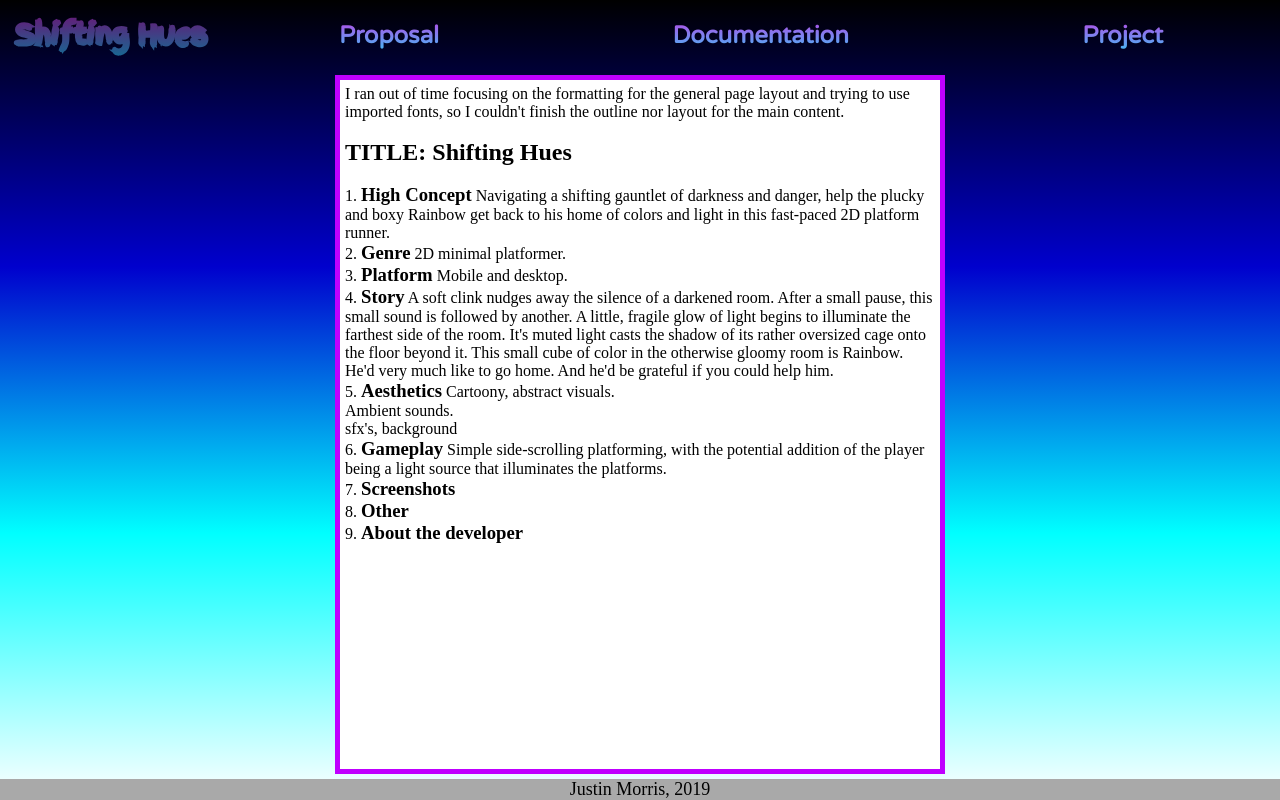
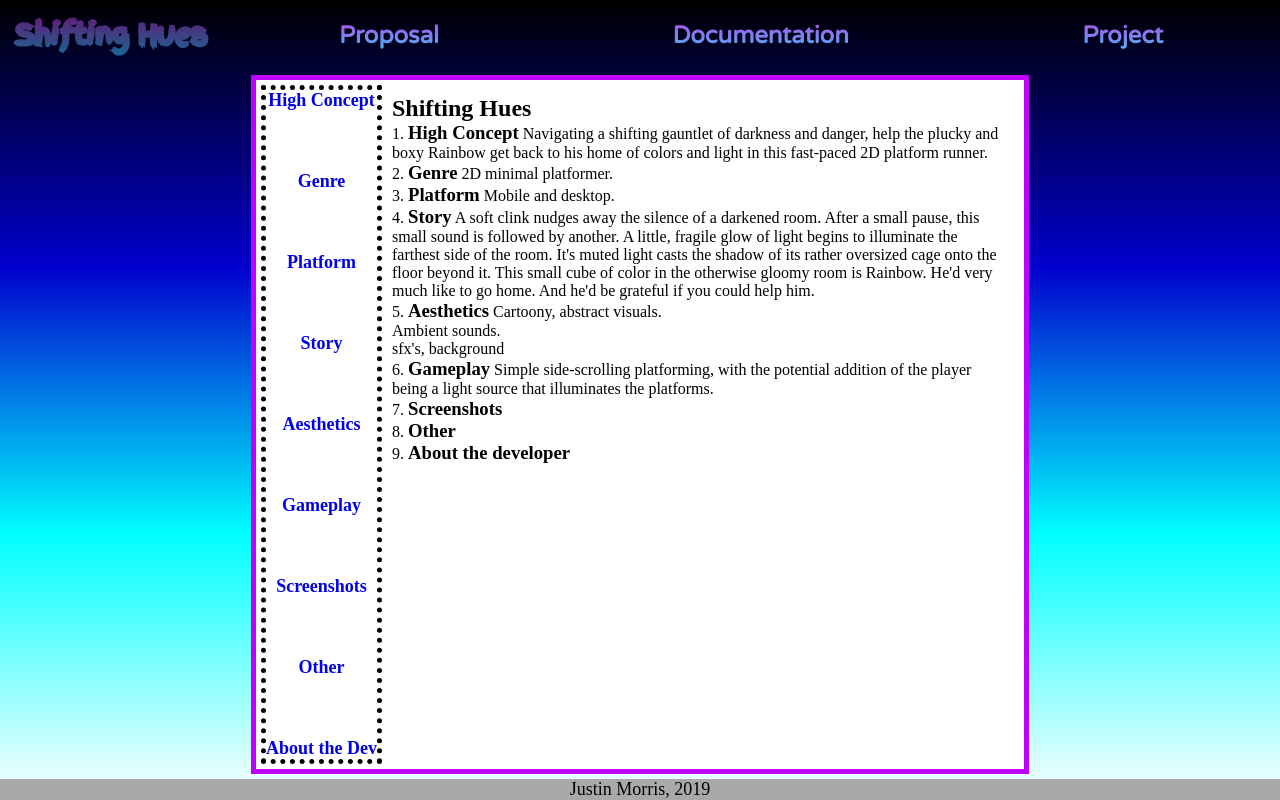
Before and after one commit to jmortiger/IGME230, a PHP site: page /project1/proposal.html in a window 1280 px wide. Run offline with PHP 8.4, Linux system fonts and the light colour scheme.

Commit message:
Tons of progress; scroll prob fixed; page specific styling started

```diff
--- a/230/Website File Structure/project1/css/main.css
+++ b/230/Website File Structure/project1/css/main.css
@@ -7,8 +7,10 @@
     font-family: Geostar;
     src: url("../media/Geostar-Regular.ttf");
 }*/
+/*FIXES HORIZONTAL SCROLL PROBLEM*/
 html {
-    width: 100vw;
+    width: 100%;
+    height: 100%;
 }
 @font-face {
     font-family: Finger Paint;
@@ -21,34 +23,31 @@ html {
 /******** grid ********/
 header {
     grid-area: header;
-    width: 100vw;
+    margin-bottom: 10px;
     /*background-color: black;*/
-    margin-bottom: 10px;
-    /*margin-left: 0px;
-    margin-right: 0px;*/
 }
 #mainContent {
     grid-area: main;
-    outline: 5px solid #bf00ff;
     padding: 5px;
     margin-bottom: 5px;
+    outline: 5px solid #bf00ff;
     background-color: white;
 }
 footer {
     grid-area: footer;
     margin-top: 5px;
+    height: auto;
     background-color: darkgray;
-    height: auto;
     text-align: center;
     font-size: large;
 }
 
 #wrapper {
     height: 100vh;
-    width: 100vw;
+    width: 100%;
     display: grid;
     grid-template-rows: min-content auto min-content;
-    grid-template-columns: 20vw auto 20vw;
+    grid-template-columns: 20% auto 20%;
     grid-template-areas: "header header header" ". main ." "footer footer footer";
     justify-content: stretch;
     background-image: linear-gradient(black, mediumblue, aqua, white);
@@ -60,7 +59,6 @@ footer {
 }*/
 header nav {
     margin: 0px;
-    /*width: 99vw;*/
     display: flex;
     flex-direction: row;
     justify-content: space-between;
@@ -97,7 +95,7 @@ h1 {
     font-size: 1.5em;
 }
 
-nav a {
+nav a, nav a:link, nav a:visited {
     font-size: large;
     font-weight: bold;
     transition: opacity .5s ease-in-out;
@@ -112,7 +110,6 @@ nav a:hover {
 }
 
 a:link, a:hover, a:visited {
-    color: black;
     text-decoration: none;
 }
 
@@ -125,11 +122,11 @@ ol {
     list-style-position: inside;
 }
 /*Temp responsive design for main content: replace w/ page-specific method of stopping single lines of content from spanning the main content obj*/
-@media screen and (min-width: 1000px){
+/*@media screen and (min-width: 1000px){
     #wrapper {
         grid-template-columns: 1fr 600px 1fr;
     }
-}
+}*/
 
 /*RESPONSIVE FOR NAVBAR: Up to 538px*/
 @media screen and (max-width: 675px) {
--- /dev/null
+++ b/230/Website File Structure/project1/css/proposal.css
@@ -0,0 +1,36 @@
+@import "main.css";
+/*Add something here to indicate this is the page you're on.*/
+#navlink2 {
+
+}
+
+#mainFlex {
+    display: flex;
+    flex-direction: row;
+
+    height: 100%;
+}
+#sideNav {
+    flex: 0 0 auto;
+
+    display: flex;
+    flex-direction: column;
+    justify-content: space-between;
+    outline: 5px dotted black;
+    /*outline: 5px solid pink;*/
+    /*padding: 5px;*/
+    margin: 5px;
+}
+#contentList {
+    flex: 1 1 auto;
+
+    /*outline: 5px dotted black;*/
+    /*outline: 5px solid pink;*/
+    padding: 5px;
+    margin: 5px;
+}
+
+.sideNavObj {
+    display: block;
+    text-align: center;
+}
--- a/230/Website File Structure/project1/proposal.html
+++ b/230/Website File Structure/project1/proposal.html
@@ -6,7 +6,7 @@
     <title>Shifting Hues - Proposal Page</title>
     <!--<link href="https://fonts.googleapis.com/css?family=Finger+Paint" rel="stylesheet">
     <link href="https://fonts.googleapis.com/css?family=Geostar" rel="stylesheet">-->
-    <link href="css/main.css" type="text/css" rel="stylesheet">
+    <link href="css/proposal.css" type="text/css" rel="stylesheet">
 </head>
 <body>
     <div id="wrapper">
@@ -19,37 +19,52 @@
             </nav>
         </header>
         <div class="mainGridObj" id="mainContent">
-            I ran out of time focusing on the formatting for the general page layout and trying to use imported fonts, so I couldn't finish the outline nor layout for the main content.<br />
-            <br /><h2>TITLE: Shifting Hues</h2><br />
+            <div id="mainFlex">
+                <nav id="sideNav">
+                    <a class="sideNavObj" id="sN1" href="#li1">High Concept</a>
+                    <a class="sideNavObj" id="sN2" href="#li2">Genre</a>
+                    <a class="sideNavObj" id="sN3" href="#li3">Platform</a>
+                    <a class="sideNavObj" id="sN4" href="#li4">Story</a>
+                    <a class="sideNavObj" id="sN5" href="#li5">Aesthetics</a>
+                    <a class="sideNavObj" id="sN6" href="#li6">Gameplay</a>
+                    <a class="sideNavObj" id="sN7" href="#li7">Screenshots</a>
+                    <a class="sideNavObj" id="sN8" href="#li8">Other</a>
+                    <a class="sideNavObj" id="sN9" href="#li9">About the Dev</a>
+                </nav>
+                <!--I ran out of time focusing on the formatting for the general page layout and trying to use imported fonts, so I couldn't finish the outline nor layout for the main content.<br /><br />-->
+                <div id="contentList">
+                    <h2 id="contentTitle">Shifting Hues</h2><!--<br />-->
                     <ol>
                         <li>
-                    <h3>High Concept</h3> Navigating a shifting gauntlet of darkness and danger, help the plucky and boxy Rainbow get back to his home of colors and light in this fast-paced 2D platform runner.
+                            <h3 id="li1">High Concept</h3> Navigating a shifting gauntlet of darkness and danger, help the plucky and boxy Rainbow get back to his home of colors and light in this fast-paced 2D platform runner.
                         </li>
                         <li>
-                    <h3>Genre</h3> 2D minimal platformer.
+                            <h3 id="li2">Genre</h3> 2D minimal platformer.
                         </li>
                         <li>
-                    <h3>Platform</h3> Mobile and desktop.
+                            <h3 id="li3">Platform</h3> Mobile and desktop.
                         </li>
                         <li>
-                    <h3>Story</h3> A soft clink nudges away the silence of a darkened room. After a small pause, this small sound is followed by another. A little, fragile glow of light begins to illuminate the farthest side of the room. It's muted light casts the shadow of its rather oversized cage onto the floor beyond it. This small cube of color in the otherwise gloomy room is Rainbow. He'd very much like to go home. And he'd be grateful if you could help him.
+                            <h3 id="li4">Story</h3> A soft clink nudges away the silence of a darkened room. After a small pause, this small sound is followed by another. A little, fragile glow of light begins to illuminate the farthest side of the room. It's muted light casts the shadow of its rather oversized cage onto the floor beyond it. This small cube of color in the otherwise gloomy room is Rainbow. He'd very much like to go home. And he'd be grateful if you could help him.
                         </li>
                         <li>
-                    <h3>Aesthetics</h3> Cartoony, abstract visuals.<br /> Ambient sounds.<br /> sfx's, background
+                            <h3 id="li5">Aesthetics</h3> Cartoony, abstract visuals.<br /> Ambient sounds.<br /> sfx's, background
                         </li>
                         <li>
-                    <h3>Gameplay</h3> Simple side-scrolling platforming, with the potential addition of the player being a light source that illuminates the platforms.
+                            <h3 id="li6">Gameplay</h3> Simple side-scrolling platforming, with the potential addition of the player being a light source that illuminates the platforms.
                         </li>
                         <li>
-                    <h3>Screenshots</h3>
+                            <h3 id="li7">Screenshots</h3>
                         </li>
                         <li>
-                    <h3>Other</h3>
+                            <h3 id="li8">Other</h3>
                         </li>
                         <li>
-                    <h3>About the developer</h3>
+                            <h3 id="li9">About the developer</h3>
                         </li>
                     </ol>
+                </div>
+            </div>
         </div>
         <footer class="mainGridObj">
             Justin Morris, 2019
```
Also changed, not shown: 230/Website File Structure/project1/project.html (line endings or trailing spaces). Lines whose indentation alone changed are shown as unchanged.
